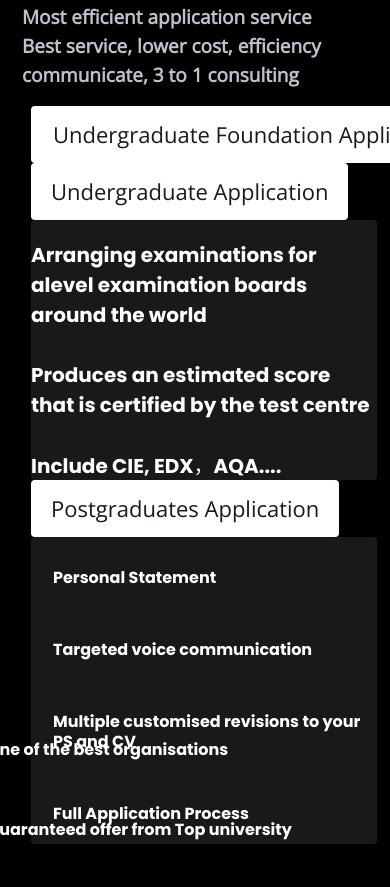
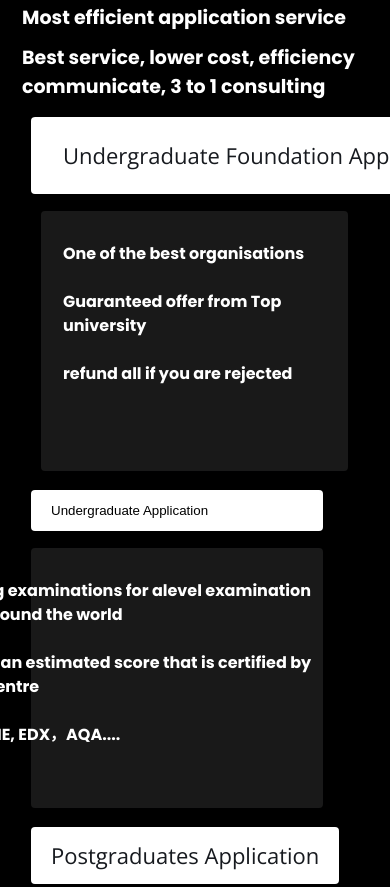
Before and after one commit to Yifeidex/kkb, a website built with Parcel: page index.html in a window 390 px wide. Shown: the part 899-1786 px from the top of the page. Built offline with nearby package versions, Linux system fonts and the light colour scheme.

Commit message:
Update conversion-output.css

```diff
--- a/conversion-output.css
+++ b/conversion-output.css
@@ -14,14 +14,12 @@
 .best-service-lower {
   align-self: stretch;
 }
-.most-efficient-application-ser-parent {
-  width: 1305px;
+.service-info {
+  width: 1285px;
   display: flex;
   flex-direction: column;
   align-items: flex-start;
   justify-content: flex-start;
-  padding: 0 var(--padding-xl) 0 0;
-  box-sizing: border-box;
   gap: 11.4px;
   max-width: 100%;
   text-align: left;
@@ -60,60 +58,79 @@
   background-color: var(--color-white);
   border-radius: var(--br-9xs);
   overflow: hidden;
+  display: flex;
   flex-direction: row;
-  box-sizing: border-box;
+  align-items: flex-start;
+  justify-content: flex-start;
   white-space: nowrap;
-  max-width: 100%;
 }
 .button-501:hover,
 .button-502:hover,
 .button-50:hover {
   background-color: var(--color-gainsboro);
 }
-.button-50,
-.button-container,
-.container-74 {
+.blank-line,
+.blank-line1,
+.blank-line2,
+.blank-line3,
+.guaranteed-offer-from,
+.one-of-the1,
+.refund-all-if {
+  margin: 0;
+}
+.arranging-examinations-for-container {
+  height: 240px;
+  width: 418px;
+  position: relative;
+  line-height: 30px;
+  display: inline-block;
+  flex-shrink: 0;
+  max-width: 104%;
+}
+.container-76 {
+  height: 260px;
+  width: 425px;
+  box-shadow: 0 0 2px rgba(23, 26, 31, 0.12), 0 0 1px rgba(23, 26, 31, 0.07);
+  border-radius: var(--br-9xs);
+  background-color: var(--color-gray-200);
+  flex-direction: row;
+  padding: var(--padding-12xl) 0 0 var(--padding-3xl);
+  box-sizing: border-box;
+}
+.button-50-parent,
+.container-76,
+.container-76-wrapper {
   display: flex;
   align-items: flex-start;
   justify-content: flex-start;
-}
-.container-74 {
-  border: 0;
-  background-color: var(--color-gray-200);
-  height: 251px;
-  width: auto;
-  outline: 0;
-  align-self: stretch;
-  box-shadow: 0 0 2px rgba(23, 26, 31, 0.12), 0 0 1px rgba(23, 26, 31, 0.07);
-  border-radius: var(--br-9xs);
-  flex-direction: row;
-  padding: var(--padding-23xl) var(--padding-mid);
-  box-sizing: border-box;
-  font-family: var(--font-poppins);
-  font-weight: 700;
-  font-size: var(--font-size-xl);
-  color: var(--color-white);
-}
-.button-container {
-  flex: 1;
-  flex-direction: column;
-  gap: 38px;
-  min-width: 300px;
   max-width: 100%;
 }
-.undergraduate-application {
+.container-76-wrapper {
+  flex-direction: row;
+  padding: 0 11px 0 var(--padding-3xs);
+  box-sizing: border-box;
+}
+.button-50-parent {
+  flex-direction: column;
+  gap: var(--gap-15xl);
+}
+.undergraduate-foundation-appli {
   position: relative;
-  font-size: var(--font-size-3xl);
-  line-height: 31px;
+  font-size: var(--font-size-3xl);  // 如果这里字体太大导致溢出，可以考虑调小
+  line-height: 31px;  // 确保行高与容器高度匹配
   font-family: var(--font-open-sans);
   color: var(--color-gray-100);
   text-align: left;
+  padding: 10px;  // 增加适当的内边距确保文本不触碰到边框
+  max-width: 100%;  // 确保文本容器不会超出其父容器的宽度
+  box-sizing: border-box;  // 包括内边距和边框在内的总宽度和高度
 }
 .button-501 {
   cursor: pointer;
   border: 0;
   padding: var(--padding-smi) 73px var(--padding-smi) 74px;
   background-color: var(--color-white);
+  align-self: stretch;
   border-radius: var(--br-9xs);
   overflow: hidden;
   display: flex;
@@ -123,20 +140,20 @@
   white-space: nowrap;
 }
 .arranging-examinations-for,
-.blank-line,
-.blank-line1,
+.blank-line4,
+.blank-line5,
 .produces-an-estimated {
   display: block;
 }
 .include-cie {
   white-space: pre-wrap;
 }
-.blank-line2,
-.blank-line3,
+.blank-line6,
+.blank-line7,
 .include-cie {
   display: block;
 }
-.arranging-examinations-for-container {
+.arranging-examinations-for-container1 {
   margin: 0 !important;
   height: 300px;
   width: 418px;
@@ -147,8 +164,7 @@
   font-weight: 700;
   display: inline-block;
 }
-.button-container-parent,
-.button-container1,
+.button-50-group,
 .container-75 {
   display: flex;
   align-items: flex-start;
@@ -163,20 +179,14 @@
   flex-direction: row;
   position: relative;
 }
-.button-container-parent,
-.button-container1 {
+.button-50-group {
+  flex: 1;
+  flex-direction: column;
+  padding: 0 var(--padding-17xl) 0 0;
+  box-sizing: border-box;
+  gap: var(--gap-15xl);
+  min-width: 300px;
   max-width: 100%;
-}
-.button-container1 {
-  width: 425px;
-  flex-direction: column;
-  gap: var(--gap-10xl);
-  min-width: 425px;
-}
-.button-container-parent {
-  flex: 1;
-  flex-direction: row;
-  gap: 24px;
 }
 .postgraduates-application {
   position: relative;
@@ -200,9 +210,9 @@
   white-space: nowrap;
   z-index: 1;
 }
-.blank-line4,
-.blank-line5,
-.blank-line6,
+.blank-line10,
+.blank-line8,
+.blank-line9,
 .full-application-process,
 .multiple-customised-revisions,
 .personal-statement,
@@ -225,14 +235,14 @@
   flex-direction: row;
   align-items: flex-start;
   justify-content: flex-start;
-  padding: var(--padding-12xl) 10px var(--padding-xl) var(--padding-3xl);
+  padding: var(--padding-12xl) var(--padding-3xs) var(--padding-xl)
+    var(--padding-3xl);
   box-sizing: border-box;
   max-width: 100%;
 }
 .postgraduate {
   flex-direction: column;
-  gap: var(--gap-10xl);
-  min-width: 389px;
+  gap: 29px;
   max-width: 100%;
 }
 .conversion-output1,
@@ -246,7 +256,8 @@
 .foundation {
   flex: 1;
   flex-direction: row;
-  gap: 75px;
+  flex-wrap: wrap;
+  gap: 39px;
   max-width: 100%;
 }
 .conversion-output1,
@@ -255,9 +266,9 @@
   text-align: left;
 }
 .foundation-wrapper {
-  align-self: stretch;
+  width: 1392px;
   flex-direction: row;
-  padding: 0 0 0 9px;
+  padding: 0 var(--padding-4xs);
   max-width: 100%;
   font-size: var(--font-size-xl);
   color: var(--color-white);
@@ -270,7 +281,7 @@
   background-color: var(--color-black);
   overflow: hidden;
   flex-direction: column;
-  padding: var(--padding-12xl) var(--padding-smi) 107px var(--padding-25xl);
+  padding: var(--padding-12xl) var(--padding-25xl) 71px;
   gap: 31.2px;
   line-height: normal;
   letter-spacing: normal;
@@ -279,58 +290,43 @@
   font-family: var(--font-open-sans);
 }
 @media screen and (max-width: 1200px) {
-  .postgraduate {
-    flex: 1;
-  }
-  .foundation {
-    flex-wrap: wrap;
+  .conversion-output1 {
+    padding-left: var(--padding-3xl);
+    padding-right: var(--padding-3xl);
+    box-sizing: border-box;
   }
 }
-@media screen and (max-width: 1050px) {
+@media screen and (max-width: 975px) {
   .best-service-lower,
   .most-efficient-application {
     font-size: var(--font-size-7xl);
     line-height: 38px;
   }
-  .button-container1 {
-    flex: 1;
-  }
-  .button-container-parent {
-    flex-wrap: wrap;
-  }
 }
-@media screen and (max-width: 750px) {
-  .button-container-parent,
-  .button-container1,
-  .postgraduate {
-    min-width: 100%;
-  }
-  .foundation {
-    gap: var(--gap-18xl);
-  }
-  .conversion-output1 {
-    gap: var(--gap-base);
-    padding-left: var(--padding-3xl);
-    box-sizing: border-box;
-  }
-}
-@media screen and (max-width: 450px) {
+@media screen and (max-width: 725px) {
   .best-service-lower,
   .most-efficient-application {
     font-size: var(--font-size-lgi);
     line-height: 29px;
   }
-  .button-container {
-    gap: var(--gap-lgi);
+  .arranging-examinations-for-container {
+    font-size: var(--font-size-base);
+    line-height: 24px;
+  }
+  .button-50-parent {
+    gap: var(--gap-mid);
   }
   .button-501 {
     padding-left: var(--padding-xl);
     padding-right: var(--padding-xl);
     box-sizing: border-box;
   }
-  .arranging-examinations-for-container {
+  .arranging-examinations-for-container1 {
     font-size: var(--font-size-base);
     line-height: 24px;
+  }
+  .button-50-group {
+    gap: var(--gap-mid);
   }
   .button-502 {
     padding-left: var(--padding-xl);
@@ -341,7 +337,12 @@
     font-size: var(--font-size-base);
     line-height: 20px;
   }
+}
+@media screen and (max-width: 450px) {
   .foundation {
-    gap: var(--gap-lgi);
+    gap: 19px;
+  }
+  .conversion-output1 {
+    gap: var(--gap-base);
   }
 }
```
